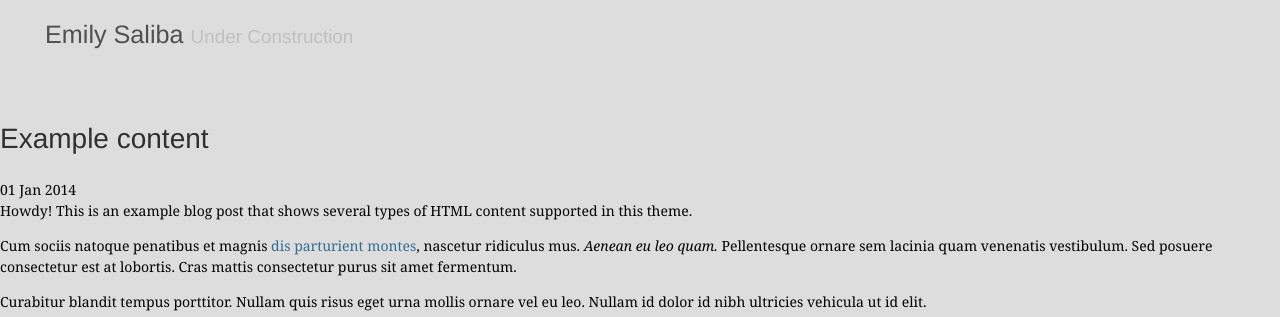
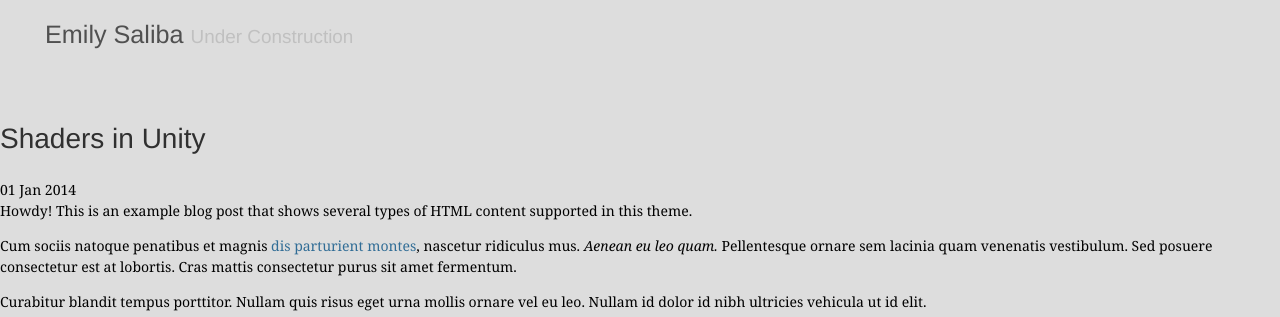
Before and after one commit to emilysquid/emilysquid.github.io, a Jekyll site: the page built from _posts/2014-01-01-example-content.md, in a window 1280 px wide and 900 px high. Shown: the top 317 px of the window. Built offline with Jekyll 4.4.1, drawn with Linux system fonts in a browser that asks for light colours; some of the changed lines change nothing that is shown.

Commit message:
new post

```diff
--- a/_posts/2014-01-01-example-content.md
+++ b/_posts/2014-01-01-example-content.md
@@ -1,7 +1,7 @@
 ---
 layout: post
-title: Example content
-description: This is an example post provided by Poole, the layout I based my site off of.
+title: Shaders in Unity
+photo_url: "emilysaliba.com/public/pictures/9-LeavingEngineRoom.png"
 ---
 
 
```
Also changed, not shown: public/pictures/9-LeavingEngineRoom.png (added).
